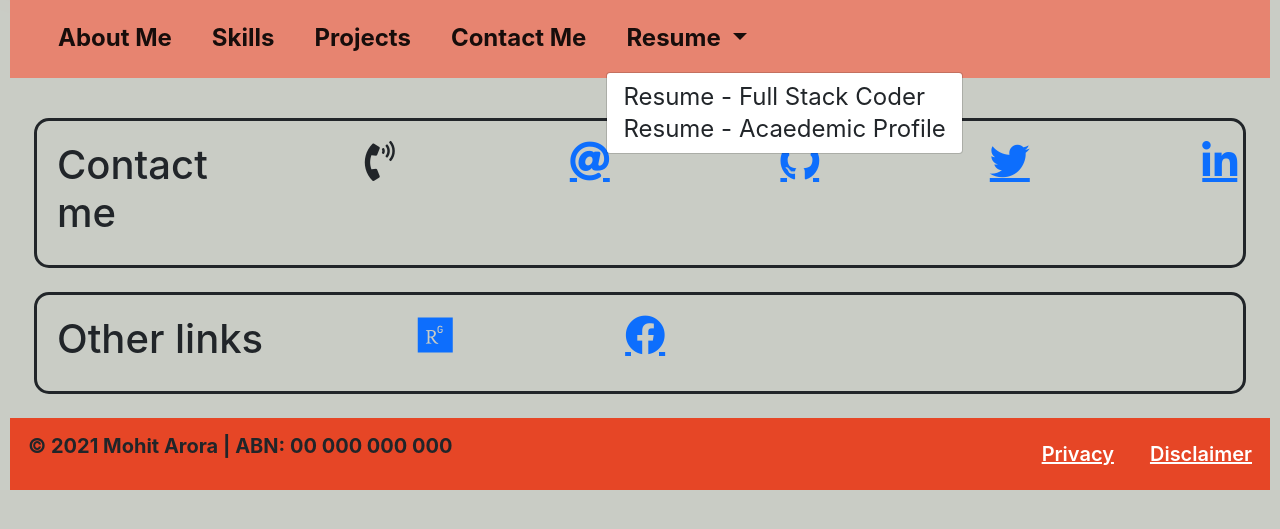
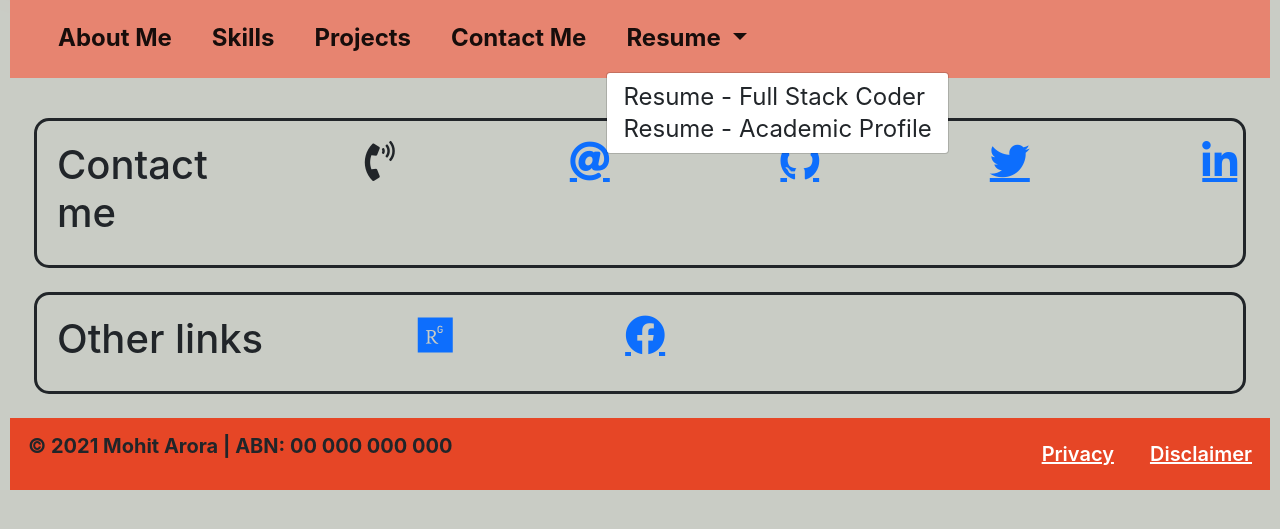
Before and after one commit to marora7926/portfolio-page, a plain HTML site: page component-contact-me.html in a window 1280 px wide. Both pictures are taken after a click on the button "Resume". Shown: the part 165-694 px from the top of the page. Drawn offline with nearby package versions, Linux system fonts and the light colour scheme.

Commit message:
typo error

```diff
--- a/component-contact-me.html
+++ b/component-contact-me.html
@@ -56,7 +56,7 @@
                         </a>
                         <ul class="dropdown-menu" aria-labelledby="navbarDropdown">
                             <li><a class="dropdown-item" href=".\assets\documents\Resume_Arora_coder_Apr21.pdf" target="_blank">Resume - Full Stack Coder</a></li>
-                            <li><a class="dropdown-item" href=".\assets\documents\Resume_Arora_acaedemic_profile_Dec20.pdf" target="_blank">Resume - Acaedemic Profile</a></li>
+                            <li><a class="dropdown-item" href=".\assets\documents\Resume_Arora_acaedemic_profile_Dec20.pdf" target="_blank">Resume - Academic Profile</a></li>
                         </ul>
                     </li>
                 </ul>
```
Also changed, not shown: component-projects.html (+1 -1 lines), component-skills.html (+1 -1 lines), index.html (+1 -1 lines).
